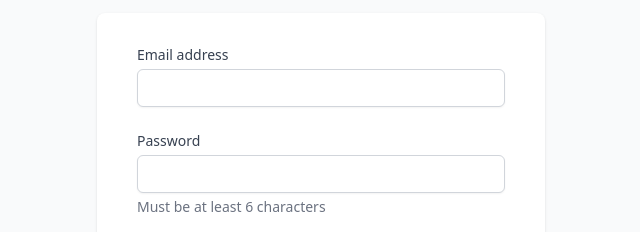
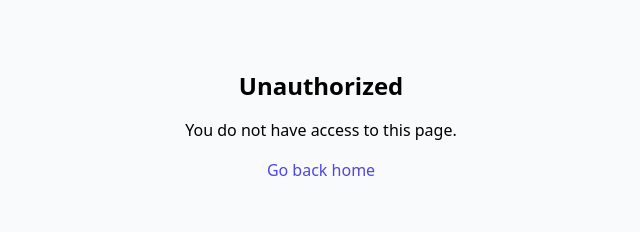
Before and after one commit to davidalos/react-ydzzghzw, a React (Vite) app: page /unauthorized in a window 1280 px wide. Before the commit this address led to /login. Shown: the part 274-506 px from the top of the page, without its empty margins (319-959 px from the left). Built offline with nearby package versions, Linux system fonts and the light colour scheme; the HTML template or start-up script is replaced by a standard one.

Commit message:
Add Unauthorized page and update routes

```diff
--- a/src/App.jsx
+++ b/src/App.jsx
@@ -11,6 +11,7 @@ import IncidentDashboard from './IncidentDashboard.jsx';
 import GoalsDashboard from './GoalsDashboard.jsx';
 import GoalUpdateForm from './GoalUpdateForm.jsx';
 import GoalProgressChart from './GoalProgressChart.jsx';
+import Unauthorized from './Unauthorized.jsx';
 import { ManagerDashboard } from './components/ManagerDashboard.jsx';
 import { PrivateRoute } from './components/PrivateRoute.jsx';
 import { Navigation } from './components/Navigation.jsx';
@@ -40,6 +41,7 @@ function App() {
           <Routes>
             <Route path="/login" element={<Login />} />
             <Route path="/signup" element={<SignUp />} />
+            <Route path="/unauthorized" element={<Unauthorized />} />
             <Route
               path="/*"
               element={
--- /dev/null
+++ b/src/Unauthorized.jsx
@@ -0,0 +1,16 @@
+import React from 'react';
+import { Link } from 'react-router-dom';
+
+export default function Unauthorized() {
+  return (
+    <div className="min-h-screen flex items-center justify-center bg-gray-50">
+      <div className="text-center">
+        <h1 className="text-2xl font-bold mb-4">Unauthorized</h1>
+        <p className="mb-4">You do not have access to this page.</p>
+        <Link to="/" className="text-indigo-600 hover:text-indigo-800">
+          Go back home
+        </Link>
+      </div>
+    </div>
+  );
+}
--- a/src/components/PrivateRoute.jsx
+++ b/src/components/PrivateRoute.jsx
@@ -21,7 +21,7 @@ export function PrivateRoute({ children, requireManager = false }) {
   }
 
   if (requireManager && !isManager) {
-    return <Navigate to="/unauthorized\" state={{ from: location }} replace />;
+    return <Navigate to="/unauthorized" state={{ from: location }} replace />;
   }
 
   return children;
```
